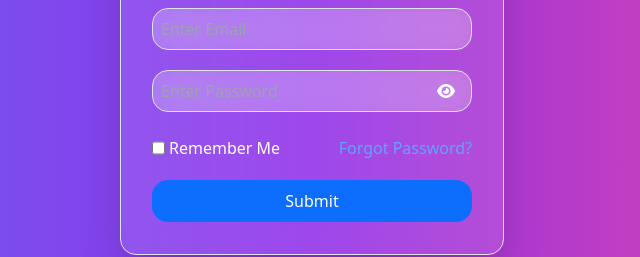
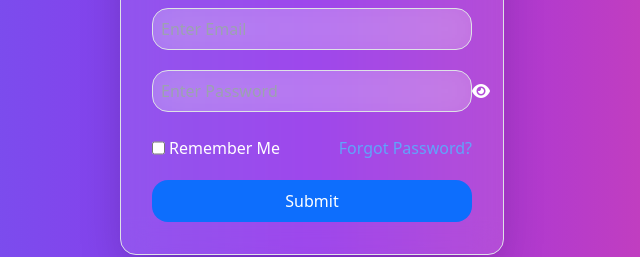
Before and after one commit to RulzzBot/Belajar_JavaScript, a plain HTML site: page StudiKasus/ShowHidePW/index.html in a window 1280 px wide. Shown: the part 347-604 px from the top of the page, 328-968 px from the left. Drawn offline with nearby package versions, Linux system fonts and the light colour scheme.

Commit message:
New Data 3

```diff
--- a/StudiKasus/ShowHidePW/index.html
+++ b/StudiKasus/ShowHidePW/index.html
@@ -8,6 +8,12 @@
 
         <link rel="stylesheet" href="https://cdnjs.cloudflare.com/ajax/libs/font-awesome/6.6.0/css/all.min.css"/>
 
+        <style>
+            .icon{
+                cursor: pointer !important;
+            }
+        </style>
+
         <script src="https://cdn.tailwindcss.com"></script>
     </head>
     <body class="min-h-screen flex items-center justify-center bg-gradient-to-r from-indigo-500 via-purple-600 to-pink-500">
@@ -17,10 +23,10 @@
             <div class="flex flex-col items-center mt-5 ">
                 <form class="m-1 p-1 text-white space-y-5 ">
                     <input type="text" class="bg-white/20 backdrop-blur-lg w-80 p-2 rounded-2xl  text-white border border-gray-800" id="Email" placeholder="Enter Email">
-                    <div class="flex  justify-center items-center ">
+                    <div class="flex  justify-center items-center position-relative">
                         <input type="password" class="bg-white/20 backdrop-blur-lg w-80 p-2 rounded-2xl border border-gray-800 text-white" id="password" placeholder="Enter Password">
-                        <i class="fa-solid fa-eye absolute right-12" id="show"></i>
-                        <i class="fa-solid fa-eye-slash absolute right-12 hidden" id="hide"></i>
+                        <i class="fa-solid fa-eye position-absolute start-100 end-100 icon" id="show" style="cursor: pointer;"></i>
+                        <i class="fa-solid fa-eye-slash hidden position-absolute start-100 end-100 icon" id="hide"style="cursor: pointer;"></i>
                     </div>
                     <div class="flex mt-4">
                         <input type="checkbox" name="remember" id="rmbr" class="mr-1 bg-white/20">
```
